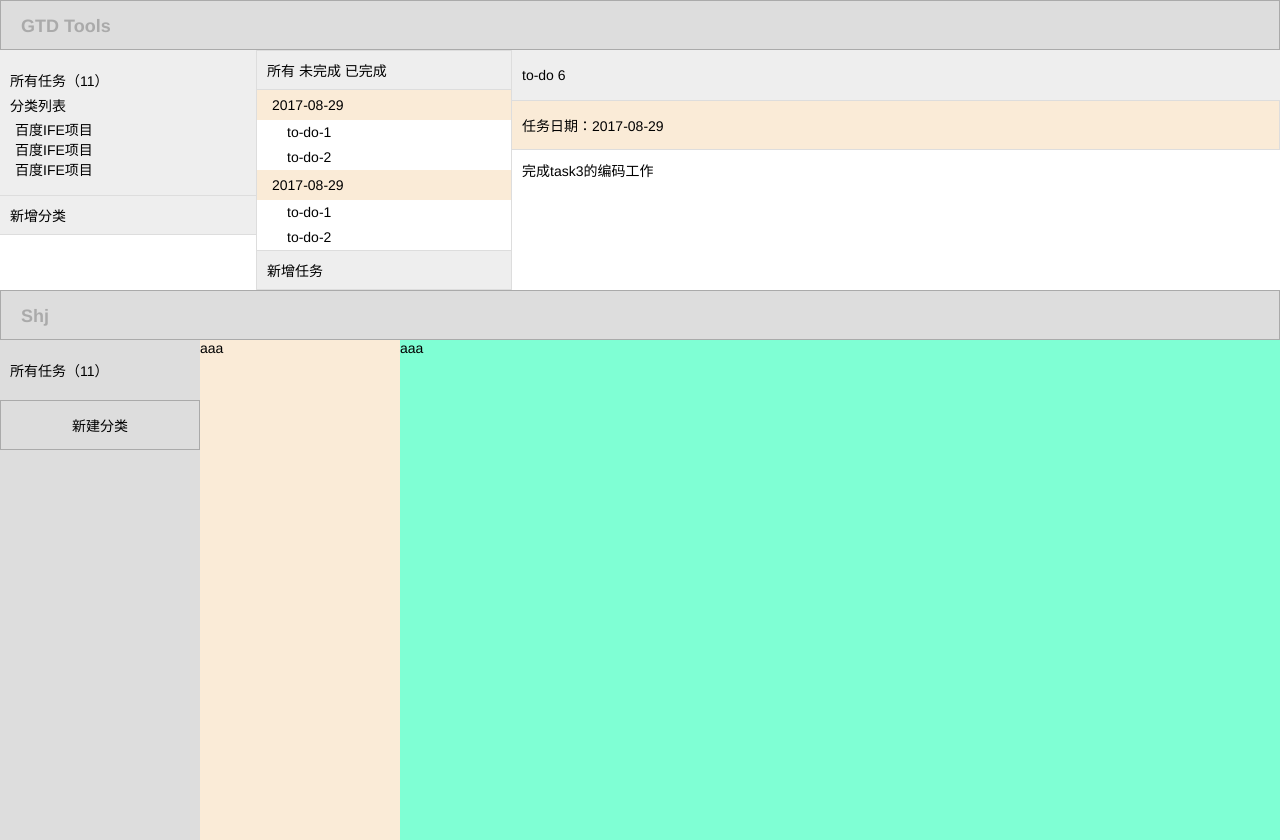
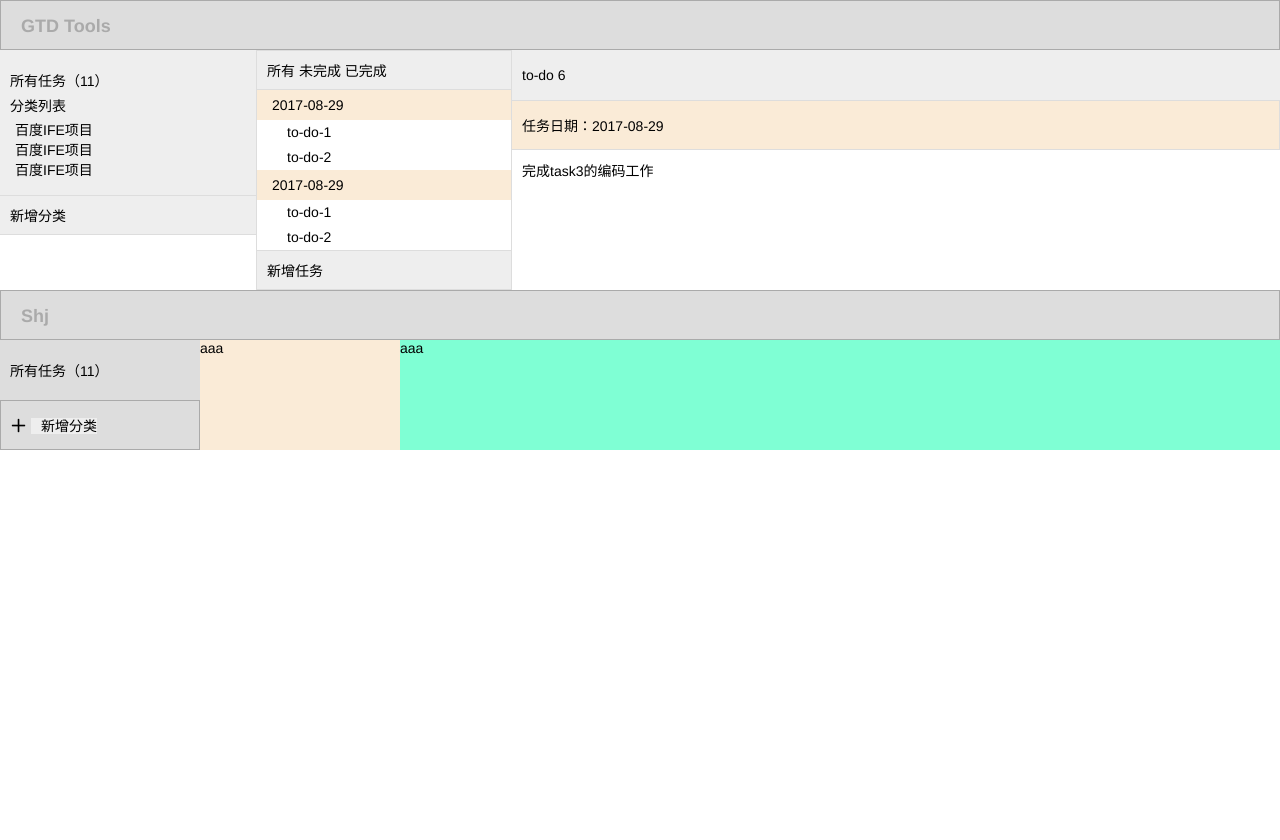
Before and after one commit to happyshj/to-do, a website built with webpack: page index.html in a window 1280 px wide. After the commit the page ends 800 px from the top, so only its background shows below. Built offline with nearby package versions, Linux system fonts and the light colour scheme.

Commit message:
flex布局

```diff
--- a/src/content1/content-1.css
+++ b/src/content1/content-1.css
@@ -4,6 +4,14 @@
 .content-1-add{
     height: 50px;
     line-height: 50px;
-    text-align: center;
+    padding-left: 10px;
+    text-align: left;
     border: 1px solid #aaaaaa;
 }
+.content-1-add .addImg{
+    width: 15px;
+    height: 15px;
+    vertical-align: middle;
+    margin-right: 5px;
+    margin-top: -3px;
+}
--- a/src/content1/content-1.js
+++ b/src/content1/content-1.js
@@ -1,5 +1,5 @@
 import './content-1.css';
-import './../common/plus.png';
+import plusImg from './../common/plus.png';
 
 export default function content1() {
     // 统计
@@ -9,7 +9,8 @@ export default function content1() {
     // 列表
     // 底部
     let add = '<div class="content-1-add">'
-            +'<span>新建分类</span>'
+            +'<img src="'+plusImg+'" class="addImg">'
+            +'<span class="add">新增分类</span>'
             +'</div>';
     return count+add;
 }
--- a/src/index.js
+++ b/src/index.js
@@ -1,5 +1,15 @@
 import './style.css';
 import content1 from './content1/content-1';
+
+function Todo() {
+
+}
+Todo.prototype = {
+    init: function () {
+
+    }
+};
+
 
 // 总布局
 function all() {
--- a/src/style.css
+++ b/src/style.css
@@ -8,6 +8,10 @@
 body{
     font-size: 14px;
     font-family: "Helvetica Neue", Helvetica, Arial, sans-serif;
+
+    display: flex;
+    flex-direction: column;
+    justify-content: space-between;
 }
 
 /**  header **/
@@ -24,9 +28,10 @@ header{
 
 /** content   **/
 .content{
+    flex: 1;
     display: flex;
-    min-width: 300px;
-    min-height: 500px;
+    /*min-width: 300px;*/
+    /*min-height: 500px;*/
 }
 .content-1{
     width: 200px;
```
Also changed, not shown: dist/50bd322e415819e80d3439509eb58fe3.png (added), dist/bundle.js, dist/index.html, 1 other file.
